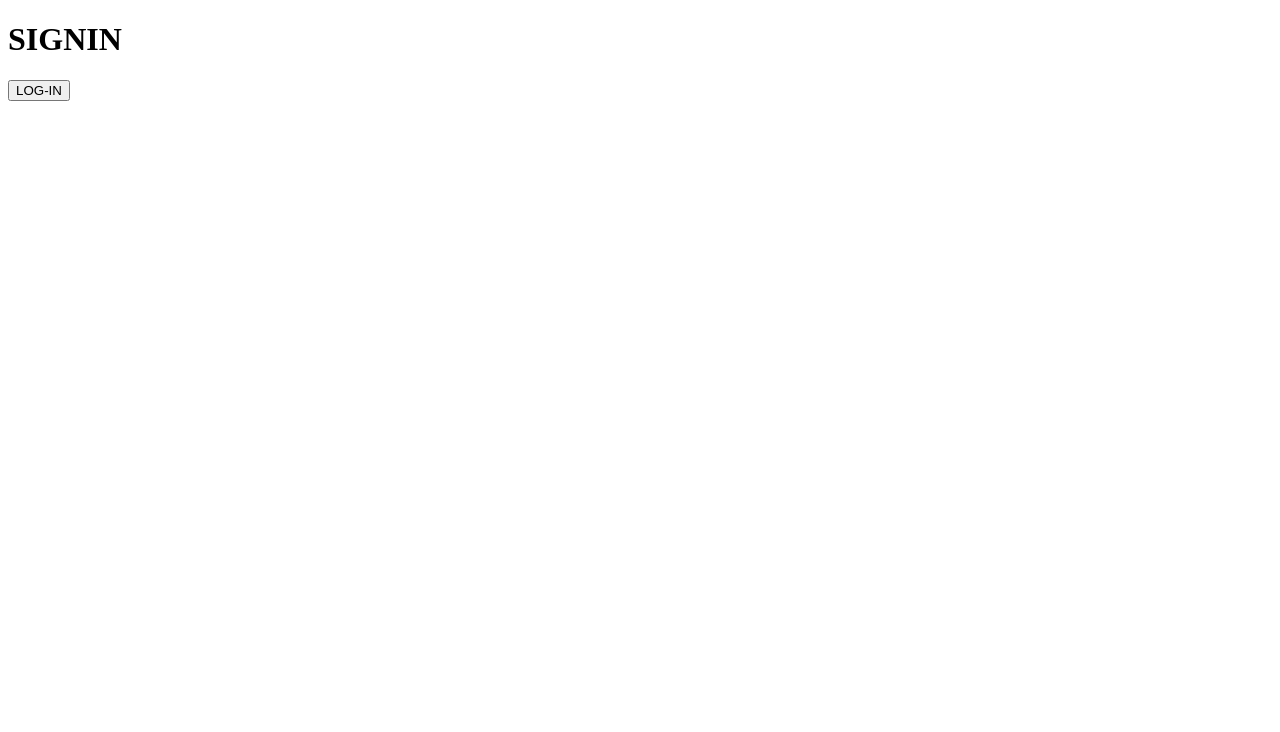
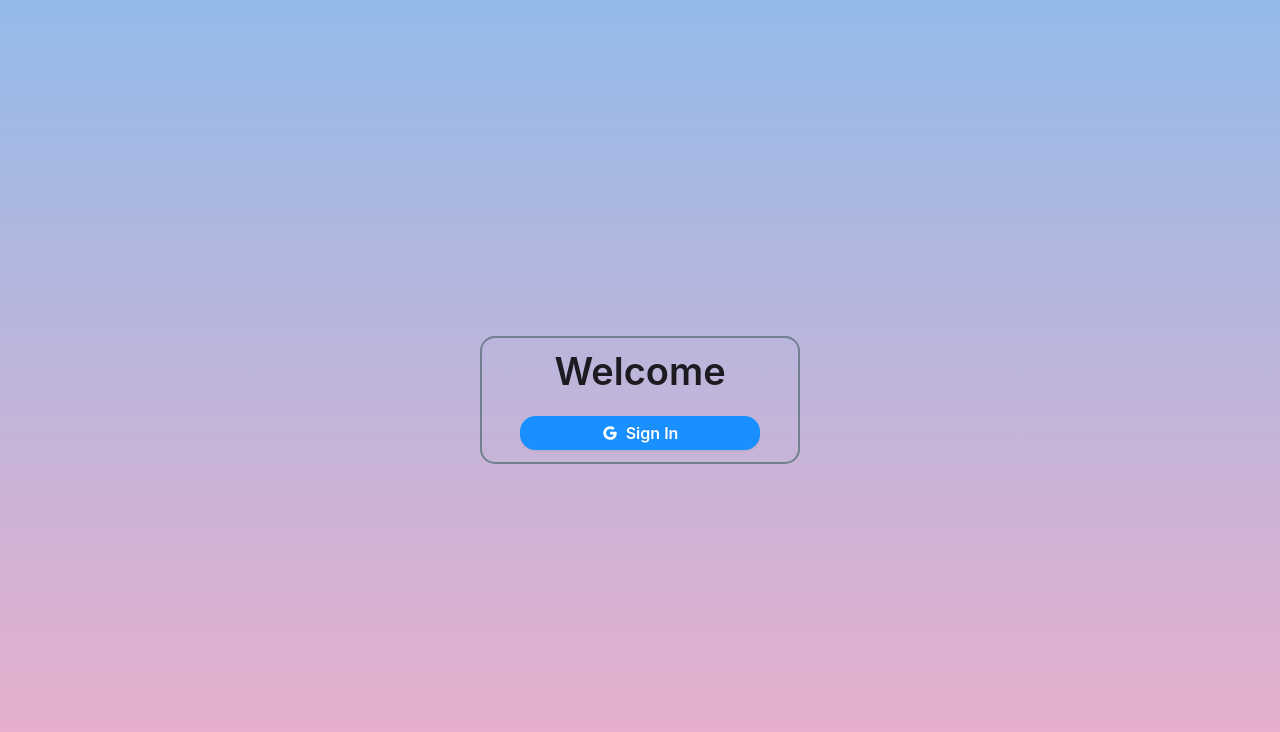
Before and after one commit to alonsosfera/my-budget, a Next.js app: page /auth/signin in a window 1280 px wide. Shown: the top 732 px of the page. Built offline with nearby package versions, Linux system fonts and the light colour scheme.

Commit message:
[SignInView] Updates SignInPage to implement SignIn component

```diff
--- a/pages/_app.js
+++ b/pages/_app.js
@@ -1,3 +1,5 @@
+import "antd/dist/antd.css"
+import "../styles/_global.sass"
 import { SessionProvider } from "next-auth/react"
 
 export default function MyApp({
--- a/pages/auth/signin.js
+++ b/pages/auth/signin.js
@@ -1,12 +1,5 @@
-import { signIn } from "next-auth/react"
+import { SignIn } from "../../components"
 
-export default function SignIn() {
-  return (
-    <div>
-      <h1>SIGNIN</h1>
-      <button onClick={() => signIn("google")}>
-        LOG-IN
-      </button>
-    </div>
-  )
+export default function SignInPage() {
+  return <SignIn />
 }
```
